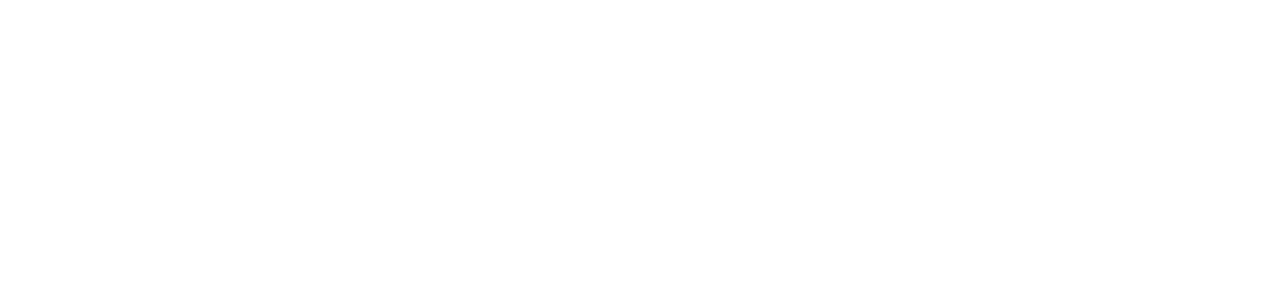
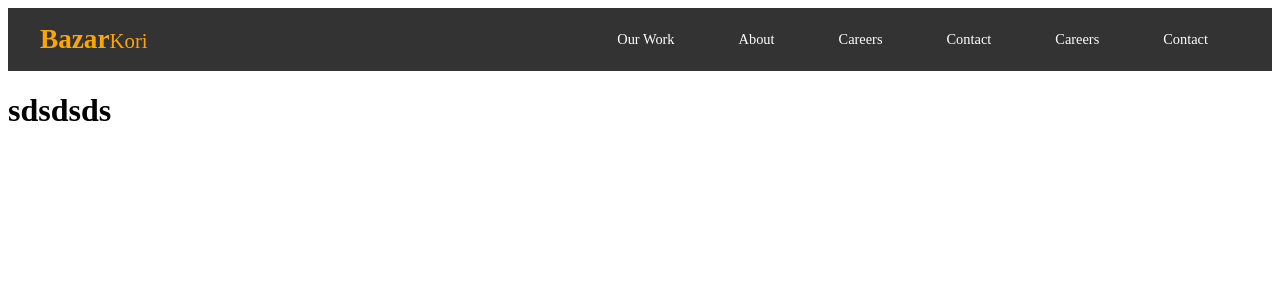
Before and after one commit to Dibakor20/BIKEKINI, a React (Create React App) app: page / in a window 1280 px wide. Shown: the top 300 px of the page. Built offline with nearby package versions, Linux system fonts and the light colour scheme.

Commit message:
Navbar update

```diff
--- a/package.json
+++ b/package.json
@@ -12,7 +12,10 @@
     "@types/react-dom": "^17.0.11",
     "react": "^17.0.2",
     "react-dom": "^17.0.2",
+    "react-icons": "^4.3.1",
+    "react-router-dom": "^6.2.2",
     "react-scripts": "5.0.0",
+    "styled-components": "^5.3.3",
     "typescript": "^4.5.5",
     "web-vitals": "^2.1.4"
   },
@@ -39,5 +42,8 @@
       "last 1 firefox version",
       "last 1 safari version"
     ]
+  },
+  "devDependencies": {
+    "@types/styled-components": "^5.1.24"
   }
 }
--- a/src/App.tsx
+++ b/src/App.tsx
@@ -1,10 +1,13 @@
-import React from 'react';
+import { Routes, Route } from "react-router-dom";
+import Home from "./pages/homePage/Home";
 
 function App() {
   return (
-    <div className="App">
-
-    </div>
+    <>
+      <Routes>
+        <Route path="/" element={<Home />} />
+      </Routes>
+    </>
   );
 }
 
--- /dev/null
+++ b/src/components/banner/Banner.tsx
@@ -0,0 +1,11 @@
+import React from 'react';
+
+const Banner = () => {
+    return (
+        <div>
+            <h1>sdsdsds</h1>
+        </div>
+    );
+};
+
+export default Banner;
--- /dev/null
+++ b/src/components/navbar/Navbar.ts
@@ -0,0 +1,73 @@
+import { Link } from "react-router-dom";
+import styled from "styled-components";
+
+interface StyledCardProps {
+  isOpen?: boolean;
+}
+
+export const Nav = styled.div`
+  padding: 0 2rem;
+  display: flex;
+  justify-content: space-between;
+  align-items: center;
+  flex-wrap: wrap;
+  background: #333;
+  top: 0;
+  left: 0;
+  right: 0;
+`;
+
+export const Logo = styled(Link)`
+  padding: 1rem 0;
+  color: orange;
+  text-decoration: none;
+  font-weight: 800;
+  font-size: 1.7rem;
+  span {
+    font-weight: 300;
+    font-size: 1.3rem;
+  }
+`;
+
+export const Menu = styled.div<StyledCardProps>`
+  display: flex;
+  justify-content: space-between;
+  align-items: center;
+  position: relative;
+  @media (max-width: 768px) {
+    overflow: hidden;
+    flex-direction: column;
+    max-height: ${({ isOpen }) => (isOpen ? "300px" : "0")};
+    transition: max-height 0.3s ease-in;
+    width: 100%;
+  }
+`;
+
+export const MenuLink = styled(Link)`
+  padding: 1rem 2rem;
+  cursor: pointer;
+  text-align: center;
+  text-decoration: none;
+  color: #fff;
+  transition: all 0.3s ease-in;
+  font-size: 0.9rem;
+  &:hover {
+    color: #7b7fda;
+  }
+`;
+
+export const Hamburger = styled.div`
+  display: none;
+  flex-direction: column;
+  cursor: pointer;
+  span {
+    height: 2px;
+    width: 25px;
+    background: #7b7fda;
+    margin-bottom: 4px;
+    border-radius: 5px;
+  }
+  @media (max-width: 768px) {
+    display: flex;
+  }
+`;
--- /dev/null
+++ b/src/components/navbar/Navbar.tsx
@@ -0,0 +1,31 @@
+import React, { useState } from 'react';
+import {Nav,Logo,Hamburger,Menu,MenuLink} from '../navbar/Navbar'
+
+const Navbar = () => {
+  const [isOpen, setIsOpen] = useState<boolean>(false);
+
+  return (
+    <Nav>
+      <Logo to="/">
+        Bazar<span>Kori</span>
+      </Logo>
+      <Hamburger onClick={() => setIsOpen(!isOpen)}>
+        <span />
+        <span />
+        <span />
+      </Hamburger>
+      <Menu isOpen={isOpen}>
+        <MenuLink to="/">Our Work</MenuLink>
+        <MenuLink to="/">About</MenuLink>
+        <MenuLink to="/">Careers</MenuLink>
+        <MenuLink to="/">Contact</MenuLink>
+        <MenuLink to="/">Careers</MenuLink>
+        <MenuLink to="/">Contact</MenuLink>
+      </Menu>
+    </Nav>
+
+
+  );
+};
+
+export default Navbar;
--- a/src/index.tsx
+++ b/src/index.tsx
@@ -1,13 +1,16 @@
-import React from 'react';
-import ReactDOM from 'react-dom';
-import App from './App';
-import reportWebVitals from './reportWebVitals';
+import React from "react";
+import ReactDOM from "react-dom";
+import App from "./App";
+import reportWebVitals from "./reportWebVitals";
+import { BrowserRouter } from "react-router-dom";
 
 ReactDOM.render(
   <React.StrictMode>
-    <App />
+    <BrowserRouter>
+      <App />
+    </BrowserRouter>
   </React.StrictMode>,
-  document.getElementById('root')
+  document.getElementById("root")
 );
 
 // If you want to start measuring performance in your app, pass a function
--- /dev/null
+++ b/src/pages/homePage/Home.js
@@ -0,0 +1,17 @@
+import React from "react";
+import Navbar from "../../components/navbar/Navbar.tsx";
+import Banner from "../../components/banner/Banner";
+
+const Home = () => {
+
+  return (
+    <>
+
+      <Navbar />
+      <Banner/>
+
+    </>
+  );
+};
+
+export default Home;
```
Also changed, not shown: src/GlobalStyled.ts (added, +24 -0 lines), 2 other files (tests, documents, lock files or other folders).
